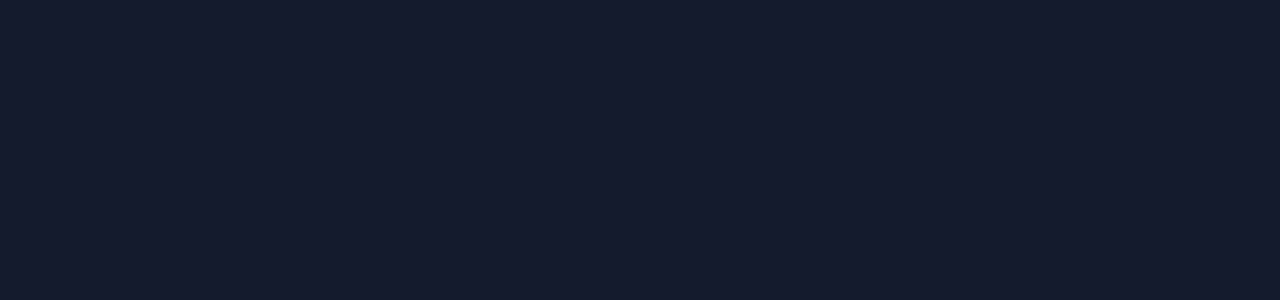
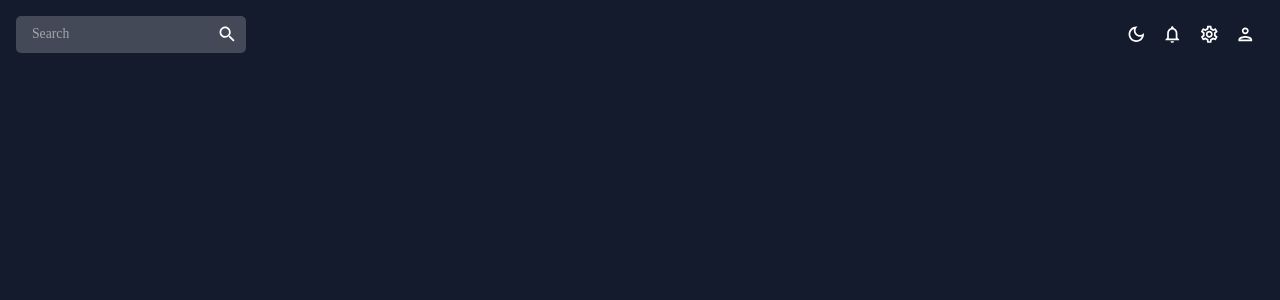
Before and after one commit to merveyyildiz/react-admin-dasthboard, a React (Create React App) app: page / in a window 1280 px wide. Shown: the top 300 px of the page. Built offline with nearby package versions, Linux system fonts and the light colour scheme.

Commit message:
Topbar created

```diff
--- a/src/App.js
+++ b/src/App.js
@@ -1,5 +1,6 @@
 import { ColorModeContext, useMode } from "./theme";
 import { CssBaseline, ThemeProvider } from "@mui/material";
+import Topbar from "./scenes/global/Topbar";
 
 function App() {
   const [theme, colorMode] = useMode();
@@ -9,7 +10,9 @@
       <ThemeProvider theme={theme}>
         <CssBaseline />
         <div className="app">
-          <main className="content"></main>
+          <main className="content">
+            <Topbar />
+          </main>
         </div>
       </ThemeProvider>
     </ColorModeContext.Provider>
--- a/src/scenes/global/Topbar.jsx
+++ b/src/scenes/global/Topbar.jsx
@@ -1,5 +1,53 @@
+import { Box, IconButton, InputBase, useTheme } from "@mui/material";
+import { useContext } from "react";
+import { ColorModeContext, tokens } from "../../theme";
+import LightModeOutlinedIcon from "@mui/icons-material/LightModeOutlined";
+import DarkModeOutlinedIcon from "@mui/icons-material/DarkModeOutlined";
+import NotificationsOutlinedIcon from "@mui/icons-material/NotificationsOutlined";
+import SettingsOutlinedIcon from "@mui/icons-material/SettingsOutlined";
+import PersonOutlinedIcon from "@mui/icons-material/PersonOutlined";
+import SearchIcon from "@mui/icons-material/Search";
+
 const Topbar = () => {
-  return <div>Topbar</div>;
+  const theme = useTheme();
+  const colors = tokens(theme.palette.mode);
+  const colorMode = useContext(ColorModeContext);
+
+  return (
+    <Box display="flex" justifyContent="space-between" p={2}>
+      {/* SEARCH ICON */}
+      <Box
+        display="flex"
+        backgroundColor={colors.primary[400]}
+        borderRadius="5px"
+      >
+        <InputBase sx={{ ml: 2, flex: 1 }} placeholder="Search" />
+        <IconButton type="button" sx={{ p: 1 }}>
+          <SearchIcon />
+        </IconButton>
+      </Box>
+
+      {/* ICONS */}
+      <Box display="flex">
+        <IconButton onClick={colorMode.toggleColorMode}>
+          {theme.palette.mode === "dark" ? (
+            <DarkModeOutlinedIcon />
+          ) : (
+            <LightModeOutlinedIcon />
+          )}
+        </IconButton>
+        <IconButton>
+          <NotificationsOutlinedIcon />
+        </IconButton>
+        <IconButton>
+          <SettingsOutlinedIcon />
+        </IconButton>
+        <IconButton>
+          <PersonOutlinedIcon />
+        </IconButton>
+      </Box>
+    </Box>
+  );
 };
 
 export default Topbar;
```
